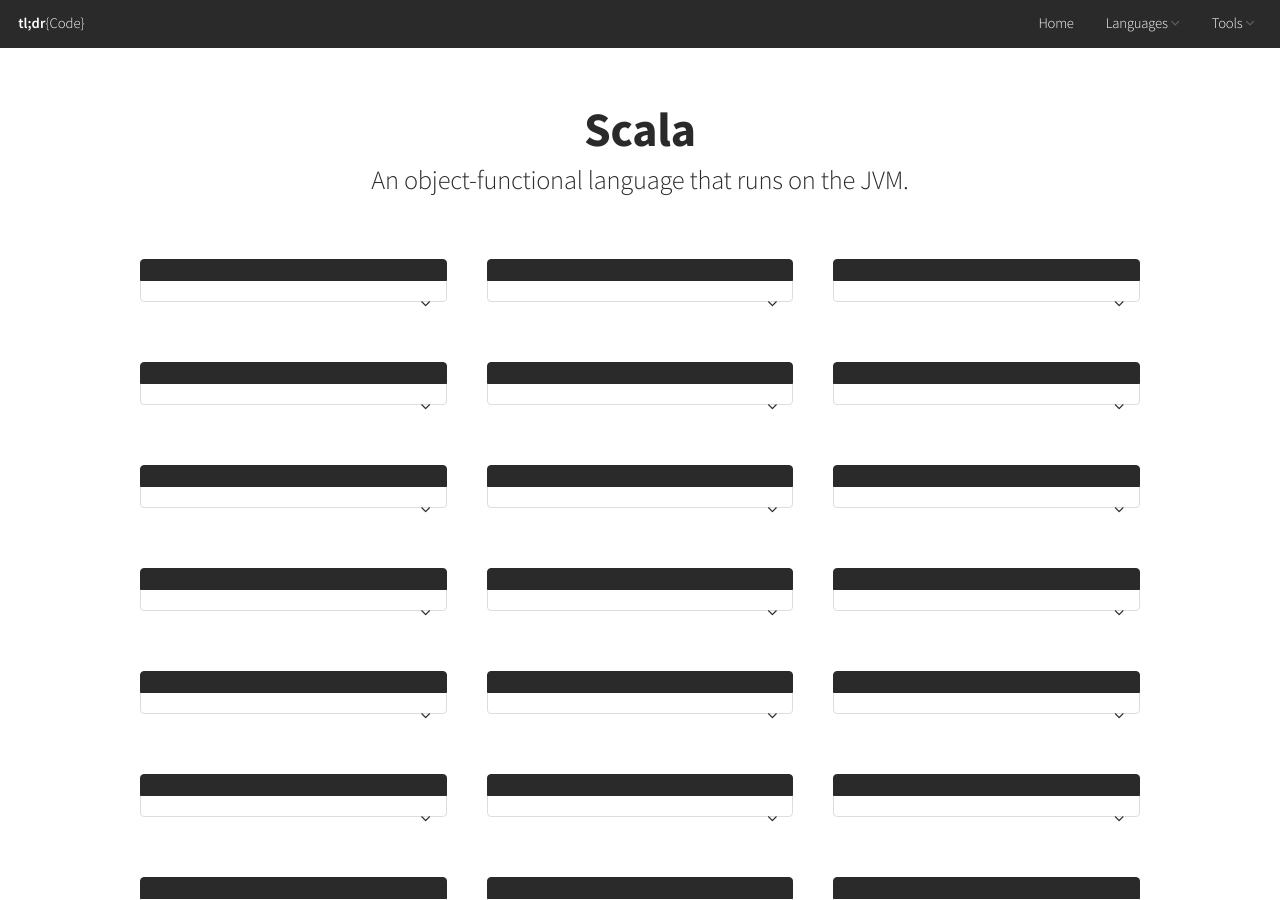
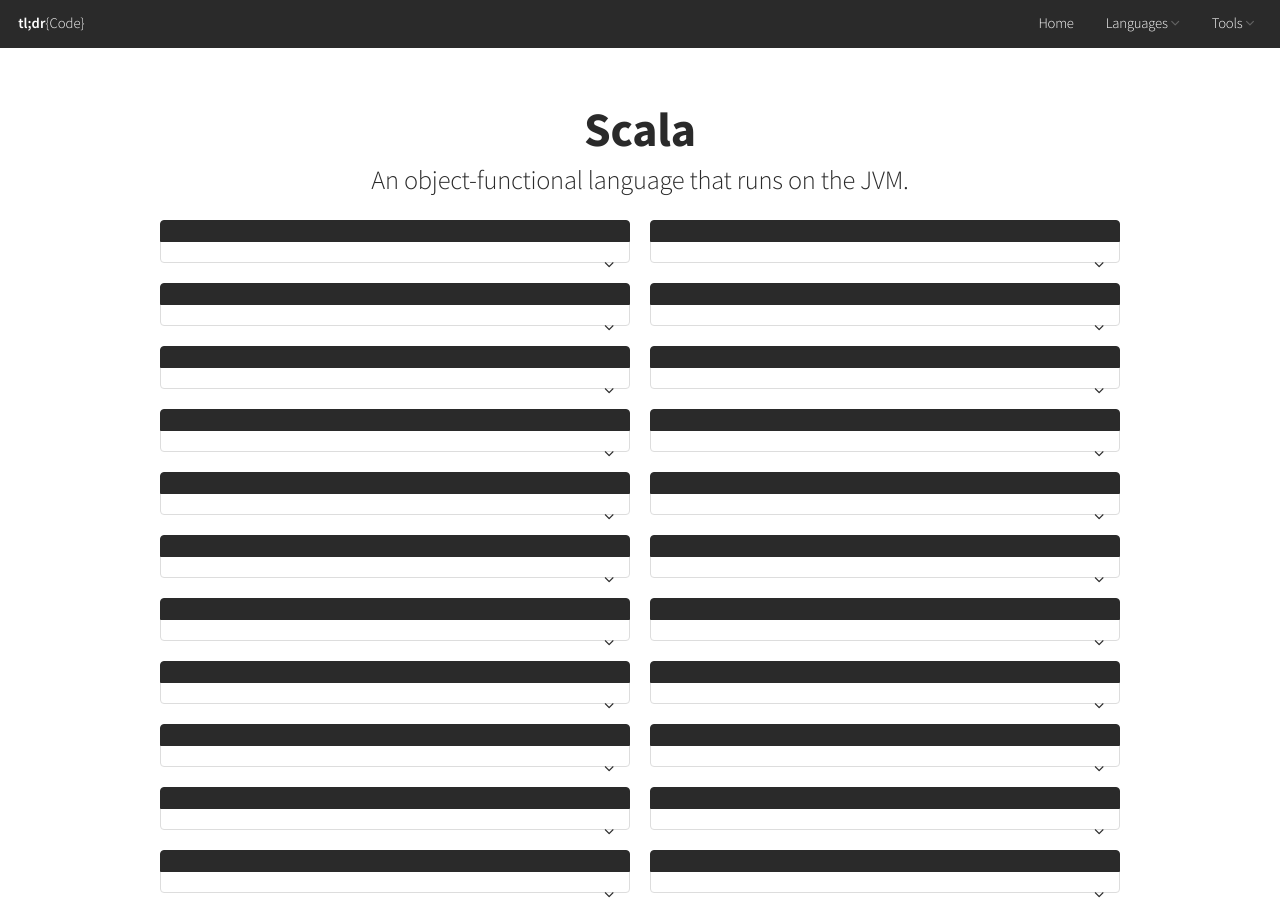
Before and after one commit to tldrcode/tldrcode.com, a Jekyll site: the page built from _languages/scala.markdown, in a window 1280 px wide and 900 px high. Built offline with Jekyll 4.4.1, drawn with Linux system fonts in a browser that asks for light colours.

Commit message:
Change the grid layout on the language pages.

```diff
--- a/_includes/head.html
+++ b/_includes/head.html
@@ -12,6 +12,7 @@
   <script src="/js/skel.min.js"></script>
   <script src="/js/skel-layers.min.js"></script>
   <script src="/js/init.js"></script>
+  <script src="/js/jquery.grid-a-licious.min.js"></script>
   <link rel="stylesheet" href="/fonts/font-mfizz.css">
   <link rel="stylesheet" href="/css/prism.css">
   <link rel="stylesheet" href="/css/bootstrap-listgroup.css">
--- a/_layouts/language.html
+++ b/_layouts/language.html
@@ -19,12 +19,9 @@ noncategories:
 {% if page.prism_name %}
 {% assign prism_name =  page.prism_name %}
 {% endif %}
-<!-- Main -->
-  <div id="main">
-    <div class="container">
-      <!-- Content -->
+<div id="main"><!-- Main -->
+  <div class="container"><!-- Container -->
     <script type="text/javascript">
-      <!--
       function toggle_visibility(id) {
          var e = document.getElementById(id);
          if(e.style.display == 'block')
@@ -32,7 +29,6 @@ noncategories:
          else
             e.style.display = 'block';
       }
-      //-->
     </script>
     <div class="row">
       <div id="content" class="12u">
@@ -44,18 +40,10 @@ noncategories:
         </article>
       </div>
     </div>
-
-        {% assign counter = 0 %}
+    <div id="grid">
       {% for category in page %}
         {% unless layout.noncategories contains category[0] %}
-            {% capture modulo %}{{ counter | modulo:3 }}{% endcapture %}
-            {% if modulo == '0' or counter == '0' %}
-              {% if counter != 0 %}
-                </div>
-              {% endif %}
-              <div class="row">
-            {% endif %}
-            <div class="4u">
+          <div class="grid-item">
             <div class="list-group">
               <div class="list-group-item active"><h1>{{ category[0] | replace:'_',' ' }}</h1></div>
               {% for subcategory in category %}
@@ -94,11 +82,14 @@ noncategories:
               {% endfor %}
             </div>
           </div>
-              {% assign counter = counter | plus:1 %}
         {% endunless %}
       {% endfor %}
     </div>
-      <!-- /Content -->
-    </div>
-  </div>
-<!-- /Main -->
+    <script>
+    $("#grid").gridalicious({
+      selector: '.grid-item',
+      width: 350
+    });
+    </script>
+  </div><!-- /Container -->
+</div><!-- /Main -->
```
Also changed, not shown: js/jquery.grid-a-licious.min.js (added). Lines whose indentation alone changed are shown as unchanged.
